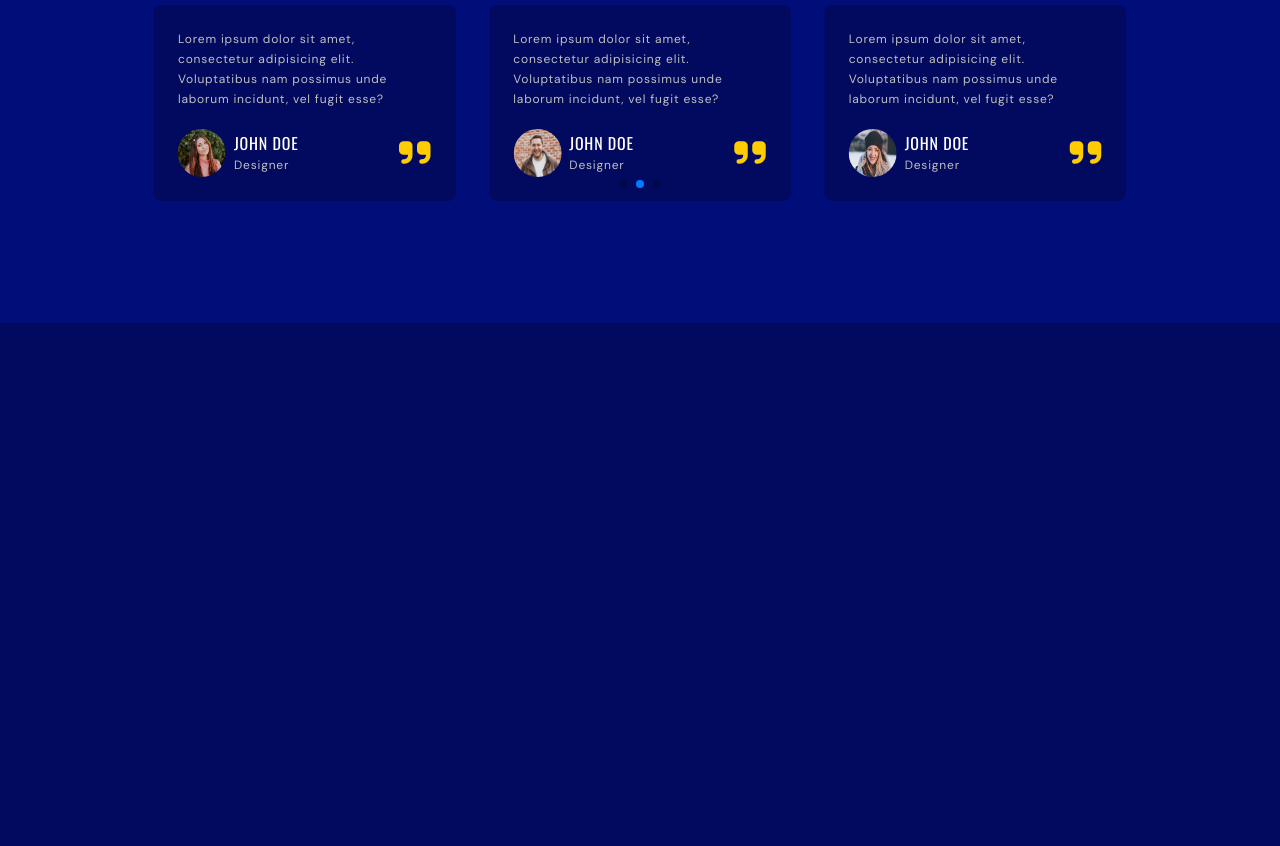
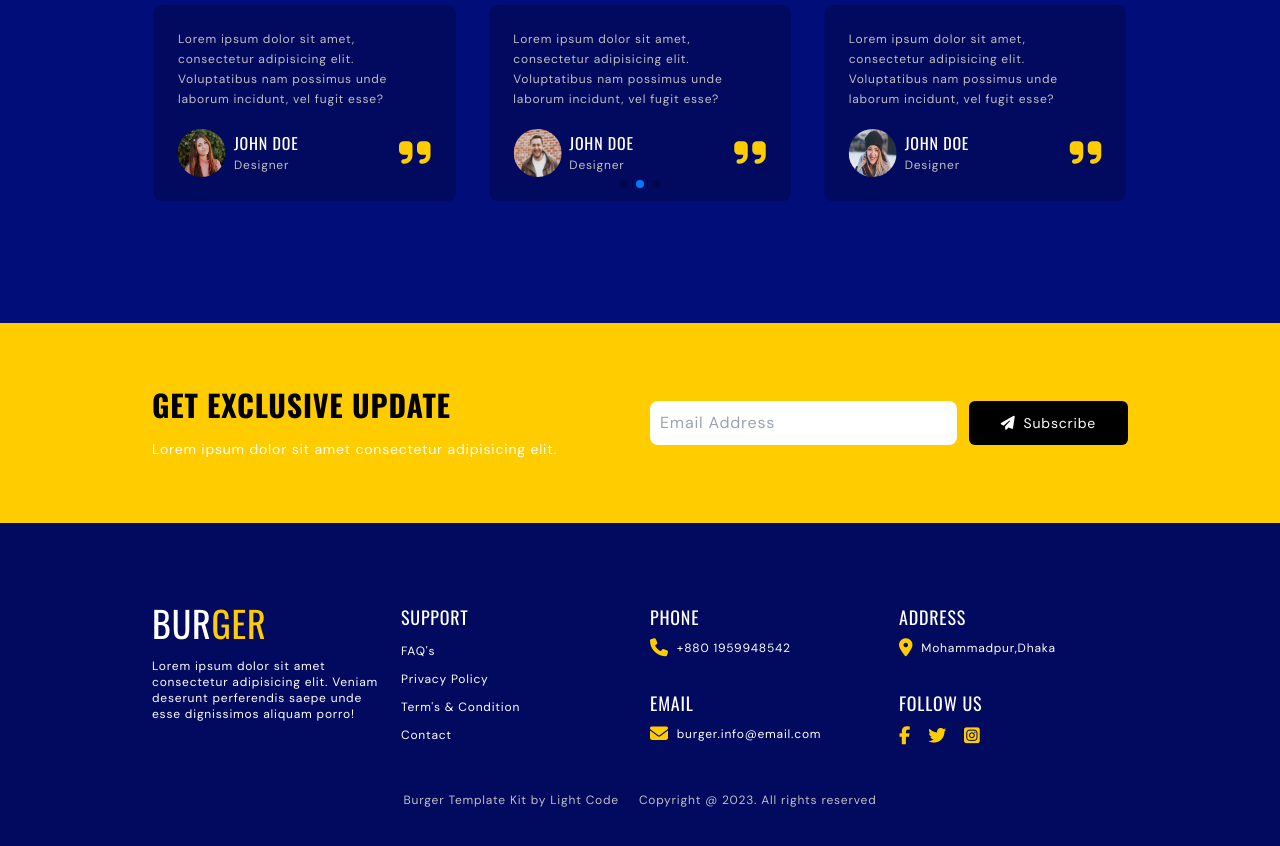
Before and after one commit to tanvirkhan00/Burger-Website-Responsive-TailwindCss, a website: page src/index.html in a window 1280 px wide. Shown: the part 3557-4403 px from the top of the page. Before the commit the page ends 3880 px from the top, so only its background shows below. Drawn offline with nearby package versions, Linux system fonts and the light colour scheme.

Commit message:
add Contact and Footer Section

```diff
--- a/src/index.html
+++ b/src/index.html
@@ -521,6 +521,97 @@
     </section>
 
 
+    <!------------------ Contact -------------->
+
+    <section id="contact" class="bg-secondaryColor py-16">
+      <div class="container flex flex-col gap-5 md:items-center md:flex-row">
+        <div class="space-y-4 md:flex-1">
+          <h2 class="section__title text-blackColor">GET EXCLUSIVE UPDATE</h2>
+          <p class="text-sm">Lorem ipsum dolor sit amet consectetur adipisicing elit.</p>
+        </div>
+        <div class="flex flex-col gap-3 md:flex-row md:flex-1">
+          <input type="email" placeholder="Email Address" class="p-2 text-blackColor rounded-lg outline-none border-2 border-transparent md:w-full hover:border-2 hover:border-greenColor">
+          <a href="" class="flex items-center justify-center gap-2 btn bg-blackColor hover:opacity-75">
+            <i class="fa-solid fa-paper-plane"></i>
+            Subscribe
+          </a>
+        </div>
+      </div>
+    </section>
+
+
+
+    <!------------------ Footer -------------->
+
+    <footer>
+      <section id="footer">
+        <div class="container">
+          <ul class="grid grid-cols-1 items-start gap-5 pb-5 md:grid-cols-2 lg:grid-cols-4">
+            <li>
+              <div class="space-y-3">
+                <a href="" class="text-4xl font-oswald uppercase">Bur<span class="text-secondaryColor">ger</span>
+                </a>
+
+                <p class="text-xs">Lorem ipsum dolor sit amet consectetur adipisicing elit. Veniam deserunt perferendis saepe unde esse dignissimos aliquam porro!</p>
+              </div>
+            </li>
+
+            <li>
+              <div class="flex flex-col gap-3">
+                <h3 class="text-lg uppercase font-oswald">SUPPORT</h3>
+                <a href="" class="text-xs hover:text-secondaryColor">FAQ's</a>
+                <a href="" class="text-xs hover:text-secondaryColor">Privacy Policy</a>
+                <a href="" class="text-xs hover:text-secondaryColor">Term's & Condition</a>
+                <a href="" class="text-xs hover:text-secondaryColor">Contact</a>
+              </div>
+            </li>
+
+            <li class="space-y-8">
+              <div class="space-y-2">
+                <h3 class="text-lg uppercase font-oswald">Phone</h3>
+                <p class="flex items-center gap-2 text-xs">
+                  <i class="fa-solid fa-phone text-lg text-secondaryColor"></i>
+                  +880 1959948542
+                </p>
+              </div>
+
+              <div class="space-y-2">
+                <h3 class="text-lg uppercase font-oswald">Email</h3>
+                <p class="flex items-center gap-2 text-xs">
+                  <i class="fa-solid fa-envelope text-lg text-secondaryColor"></i>
+                  burger.info@email.com
+                </p>
+              </div>
+            </li>
+
+            <li class="space-y-8">
+              <div class="space-y-2">
+                <h3 class="text-lg uppercase font-oswald">Address</h3>
+                <p class="flex items-center gap-2 text-xs">
+                  <i class="fa-solid fa-location-dot text-lg text-secondaryColor"></i>
+                  Mohammadpur,Dhaka
+                </p>
+              </div>
+
+              <div class="space-y-2">
+                <h3 class="text-lg uppercase font-oswald">Follow Us</h3>
+                <div class="space-x-3">
+                  <i class="fa-brands fa-facebook-f text-lg cursor-pointer text-secondaryColor hover:translate-y-1 ease-in duration-200"></i>
+                  <i class="fa-brands fa-twitter text-lg cursor-pointer text-secondaryColor hover:translate-y-1 ease-in duration-200"></i>
+                  <i class="fa-brands fa-square-instagram text-lg cursor-pointer text-secondaryColor hover:translate-y-1 ease-in duration-200"></i>
+                </div>
+              </div>
+            </li>
+          </ul>
+
+          <div class="flex flex-col items-center border-t border-primaryColor py-5 md:flex-row md:justify-center md:gap-5">
+            <p class="paragraph">Burger Template Kit by Light Code</p>
+            <p class="paragraph">Copyright @ 2023. All rights reserved</p>
+          </div>
+        </div>
+      </section>
+    </footer>
+
 
   <!-- Font Awsome Link -->
   <script src="https://kit.fontawesome.com/862c32b35b.js" crossorigin="anonymous"></script>
```
Also changed, not shown: src/output.css.
